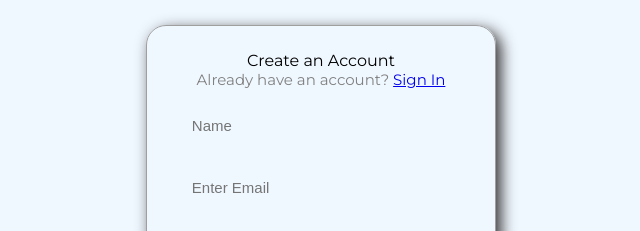
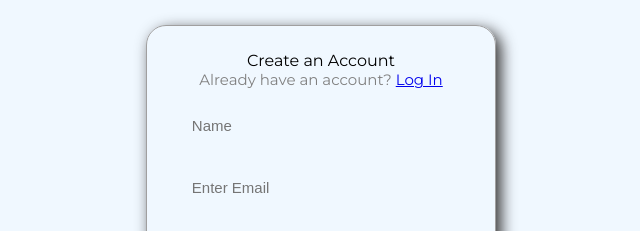
Before and after one commit to ghimiresaurav/blogNEPAL, a website: page public/register.html in a window 1280 px wide. Shown: the part 215-446 px from the top of the page, 319-959 px from the left. Drawn offline with Linux system fonts and the light colour scheme.

Commit message:
make small change in register box

```diff
--- a/public/register.html
+++ b/public/register.html
@@ -33,7 +33,8 @@
         <div>
           <p style="text-align: center">Create an Account</p>
           <p id="alternative">
-            Already have an account? <a href="./">Sign In</a>
+            Already have an account? <a href="./">Log In</a>
+
           </p>
         </div>
 
```
